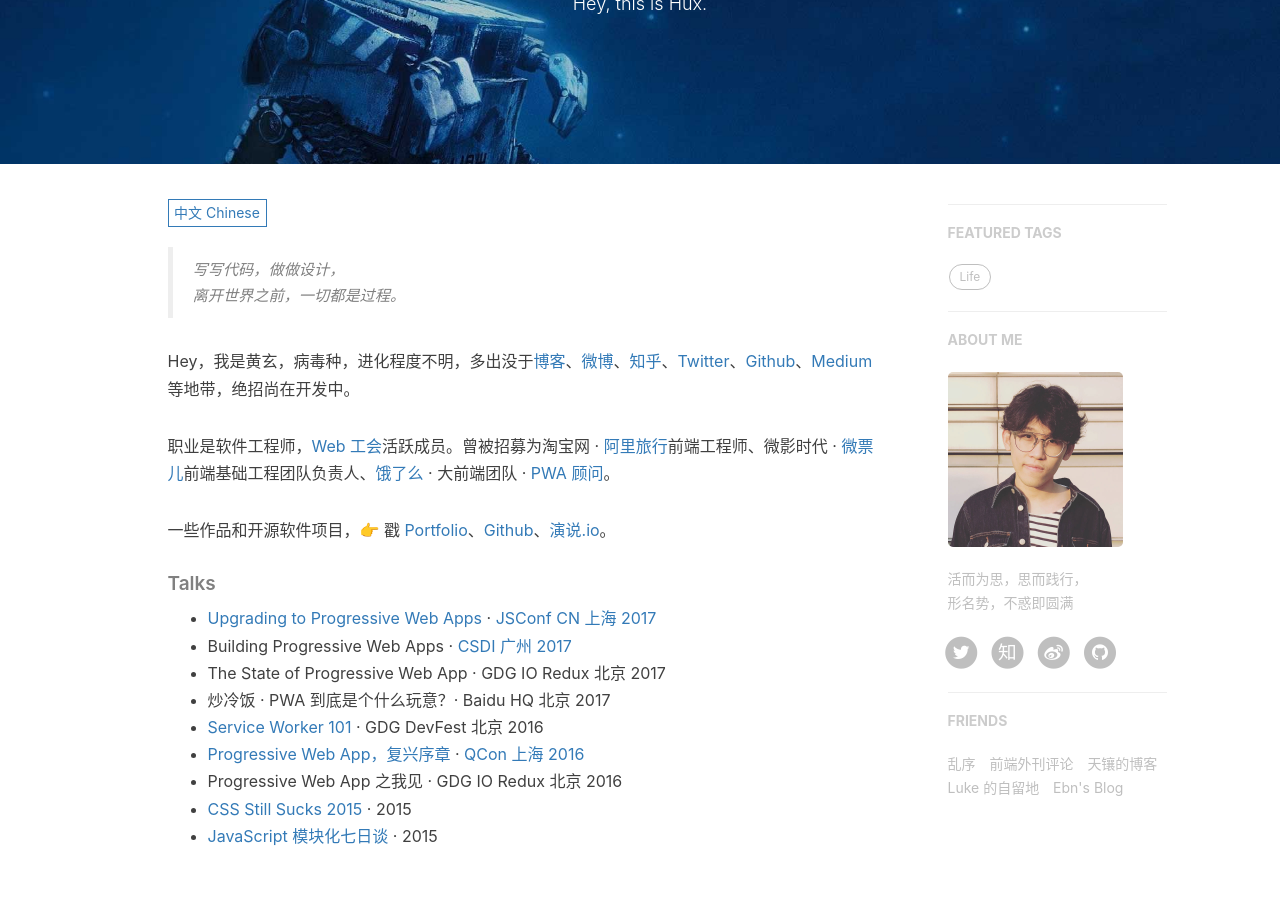
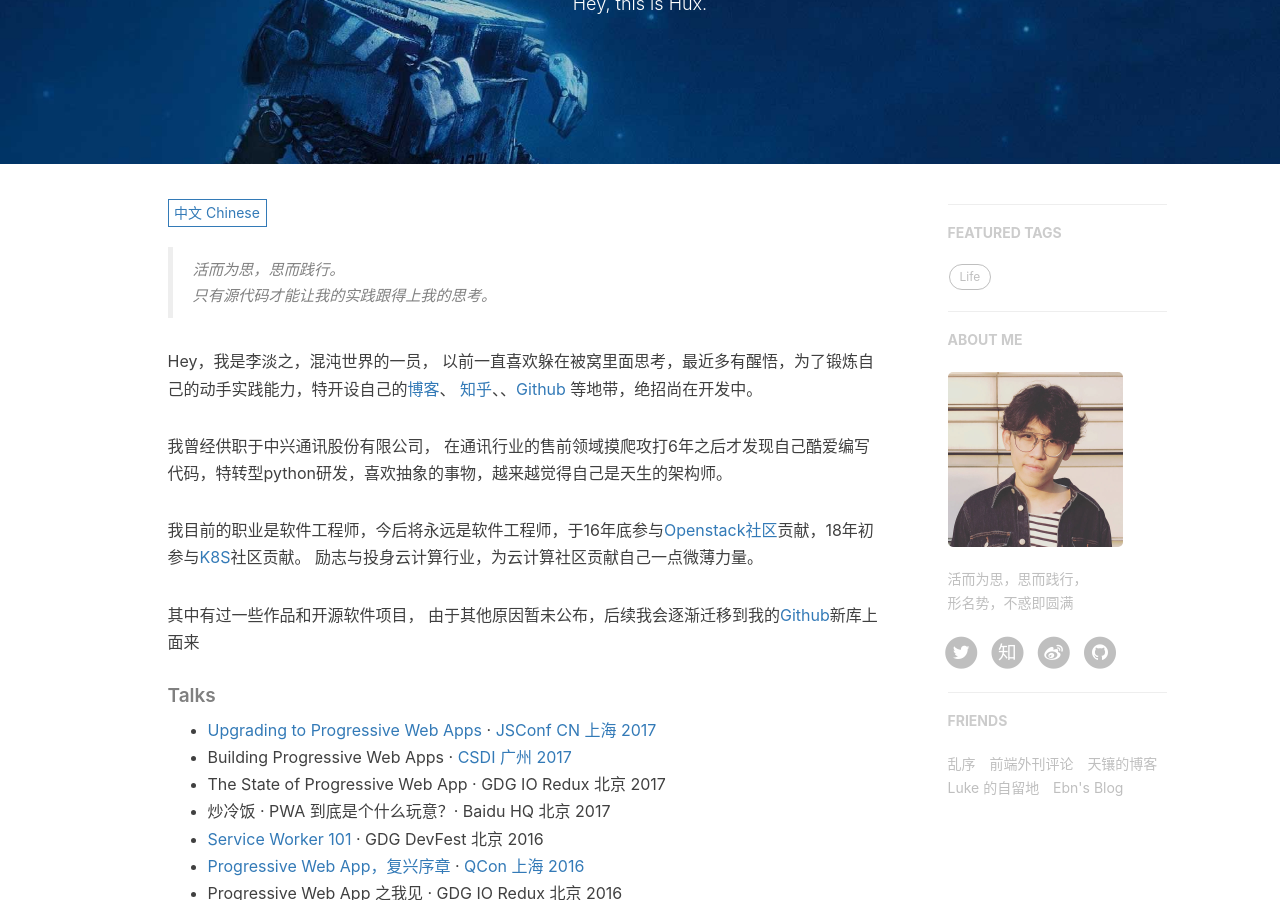
Before and after one commit to libaoan/libaoan.github.io, a Jekyll site: the page built from about.html, in a window 1280 px wide and 900 px high, scrolled down 254 px. Built offline with Jekyll 4.4.1, drawn with Linux system fonts in a browser that asks for light colours; nearby versions of some CDN libraries; comment, search, counter and statistics services are not loaded.

Commit message:
更新中文readme

```diff
--- a/_includes/about/zh.md
+++ b/_includes/about/zh.md
@@ -1,12 +1,15 @@
-> 写写代码，做做设计，
-> 离开世界之前，一切都是过程。
+> 活而为思，思而践行。
+> 只有源代码才能让我的实践跟得上我的思考。
 
-Hey，我是黄玄，病毒种，进化程度不明，多出没于[博客](https://huangxuan.me)、[微博](weibo.com/huxpro)、[知乎](https://www.zhihu.com/people/huxpro/pins/posts)、[Twitter](https://twitter.com/Huxpro/)、[Github](http://github.com/huxpro)、[Medium](https://medium.com/@Huxpro) 等地带，绝招尚在开发中。
+Hey，我是李淡之，混沌世界的一员， 以前一直喜欢躲在被窝里面思考，最近多有醒悟，为了锻炼自己的动手实践能力，特开设自己的[博客](http://libaoan.github.io)、
+[知乎](https://www.zhihu.com/people/libaoan)、、[Github](http://github.com/libaoan) 等地带，绝招尚在开发中。
 
-职业是软件工程师，[Web 工会](https://medium.com/ben-and-dion/team-web-3315aa447fb2#.359a9c6cl)活跃成员。曾被招募为淘宝网 · [阿里旅行](http://alitrip.com)前端工程师、微影时代 · [微票儿](http://www.wepiao.com/?r=movie)前端基础工程团队负责人、[饿了么](https://ele.me/) · 大前端团队 · [PWA 顾问](https://medium.com/elemefe/upgrading-ele-me-to-progressive-web-app-2a446832e509)。
+我曾经供职于中兴通讯股份有限公司， 在通讯行业的售前领域摸爬攻打6年之后才发现自己酷爱编写代码，特转型python研发，喜欢抽象的事物，越来越觉得自己是天生的架构师。
 
-一些作品和开源软件项目，👉 戳 [Portfolio](/portfolio)、[Github](http://github.com/huxpro)、[演说.io](http://https://zhuanlan.zhihu.com/p/21280918)。
+我目前的职业是软件工程师，今后将永远是软件工程师，于16年底参与[Openstack社区](https://openstack.org)贡献，18年初参与[K8S](https://kubernetes.io)社区贡献。
+励志与投身云计算行业，为云计算社区贡献自己一点微薄力量。
 
+其中有过一些作品和开源软件项目， 由于其他原因暂未公布，后续我会逐渐迁移到我的[Github](http://github.com/libaoan)新库上面来
 
 ##### Talks
 
```
